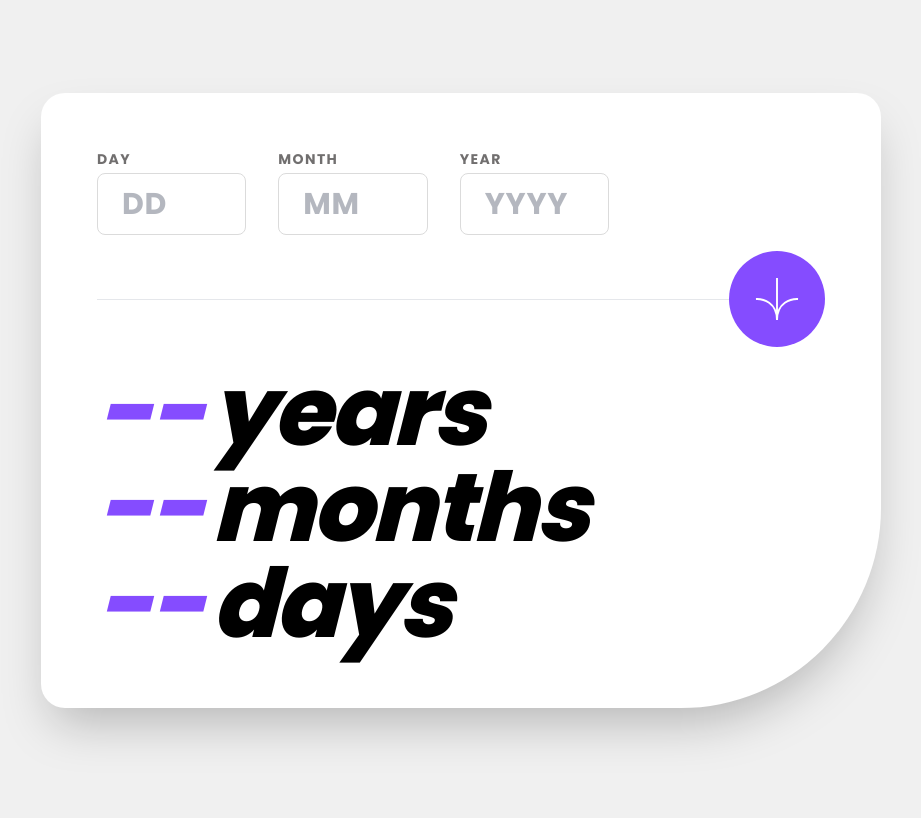
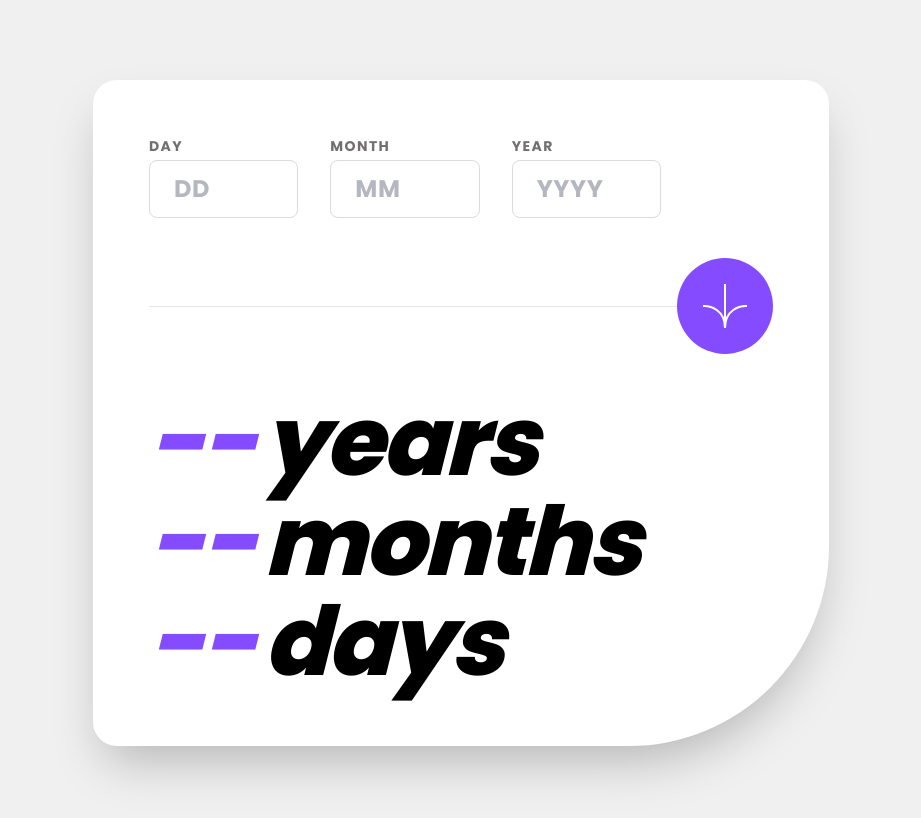
Before and after one commit to arpit8392/fem-challenge-17-age-calculator-app, a Next.js app: page / in a window 1280 px wide. Shown: the top 818 px of the page, without its empty margins (179-1100 px from the left). Built offline with nearby package versions, Linux system fonts and the light colour scheme.

Commit message:
Accessibility Fixes

```diff
--- a/app/globals.css
+++ b/app/globals.css
@@ -3,7 +3,7 @@
 @tailwind utilities;
 
 .input-field {
-	@apply block w-2/3 min-w-fit rounded-lg border px-4 py-3 text-xl font-bold tracking-wide caret-purple placeholder:uppercase placeholder:opacity-50 focus:border-none focus:outline-none focus:ring-1 md:px-6 md:text-3xl;
+	@apply block rounded-lg border px-4 py-3 text-base font-bold tracking-wide caret-purple placeholder:uppercase placeholder:opacity-50 focus:border-none focus:outline-none focus:ring-1 md:px-6 md:text-2xl;
 }
 
 .input-label {
--- a/app/layout.tsx
+++ b/app/layout.tsx
@@ -18,8 +18,11 @@ export default function RootLayout({
 	children: React.ReactNode
 }) {
 	return (
-		<html lang='en'>
-			<body className={`${poppins.className} bg-offWhite`}>{children}</body>
+		<html lang='en' className='bg-offWhite'>
+			<body
+				className={`${poppins.className} max-w-3xl overflow-hidden px-4 py-20 md:mx-auto`}>
+				{children}
+			</body>
 		</html>
 	)
 }
--- a/app/page.tsx
+++ b/app/page.tsx
@@ -19,11 +19,9 @@ export default function Home() {
 	}
 
 	return (
-		<main className='px-4 py-20 md:grid md:min-h-screen md:place-content-center'>
-			<section className='flex flex-col gap-8 rounded-3xl rounded-br-[100px] bg-white px-6 py-12 shadow-2xl md:w-[840px] md:rounded-br-[200px] md:p-14'>
-				<Form handler={submitHandler} />
-				<AgeData results={age} />
-			</section>
+		<main className='flex flex-col gap-8 rounded-3xl rounded-br-[100px] bg-white px-6 py-12 shadow-2xl md:rounded-br-[200px] md:p-14'>
+			<Form handler={submitHandler} />
+			<AgeData results={age} />
 		</main>
 	)
 }
--- a/components/AgeData.tsx
+++ b/components/AgeData.tsx
@@ -4,14 +4,16 @@ type ResultProps = {
 
 const AgeData = ({ results }: ResultProps) => {
 	return (
-		<div className='text-6xl font-extrabold italic tracking-tight md:text-8xl'>
-			<p className='flex flex-row gap-x-2'>
+		<div
+			className='flex flex-col flex-wrap gap-1 text-4xl font-extrabold italic tracking-tight md:text-8xl'
+			aria-live='polite'>
+			<p className='flex flex-row gap-2'>
 				<span className='text-purple'>{results?.years ?? '--'} </span>years
 			</p>
-			<p className='flex flex-row gap-x-2'>
+			<p className='flex flex-row gap-2'>
 				<span className='text-purple'>{results?.months ?? '--'} </span> months
 			</p>
-			<p className='flex flex-row gap-x-2'>
+			<p className='flex flex-row gap-2'>
 				<span className='text-purple'>{results?.days ?? '--'} </span> days
 			</p>
 		</div>
--- a/components/Button.tsx
+++ b/components/Button.tsx
@@ -1,23 +1,11 @@
 import Image from 'next/image'
+import ArrowIcon from '@/public/images/icon-arrow.svg'
 
 const Button = () => {
 	return (
 		<button type='submit'>
 			<div className='flex h-16 w-16 items-center justify-center rounded-full bg-purple hover:bg-offBlack md:h-24 md:w-24'>
-				<Image
-					src={'/images/icon-arrow.svg'}
-					alt='Submit Button'
-					height={24}
-					width={24}
-					className='block md:hidden'
-				/>
-				<Image
-					src={'/images/icon-arrow.svg'}
-					alt='Submit Button'
-					height={44}
-					width={44}
-					className='hidden md:block'
-				/>
+				<Image src={ArrowIcon} alt='Calculate' className='h-6 w-auto md:h-11' />
 			</div>
 		</button>
 	)
--- a/components/Form.tsx
+++ b/components/Form.tsx
@@ -23,8 +23,9 @@ const Form = ({ handler }: Props) => {
 		<form
 			onSubmit={handleSubmit(handler)}
 			noValidate
-			className='flex max-w-full flex-col gap-8'>
-			<div className='grid max-w-sm grid-cols-3 gap-x-2 md:max-w-lg md:gap-x-8'>
+			className='flex min-w-fit flex-col flex-wrap gap-8'>
+			<fieldset className='grid grid-cols-3 gap-2 md:max-w-lg md:gap-8'>
+				<legend className='sr-only'>Input Birth Date</legend>
 				<InputField
 					name='day'
 					label='Day'
@@ -54,11 +55,11 @@ const Form = ({ handler }: Props) => {
 						{Object.values(errors)[0]?.message}
 					</p>
 				)}
-			</div>
+			</fieldset>
 
-			<div className='relative flex items-center py-4 md:py-8'>
+			<div className='relative flex items-center justify-center py-2 md:justify-end '>
 				<hr className='w-full' />
-				<div className='absolute right-1/2 md:right-0'>
+				<div className='absolute md:relative md:left-auto md:top-auto md:translate-x-0 md:translate-y-0'>
 					<Button />
 				</div>
 			</div>
--- a/components/InputField.tsx
+++ b/components/InputField.tsx
@@ -30,7 +30,7 @@ const InputField = ({
 				type={type}
 				id={name}
 				aria-invalid={error ? 'true' : 'false'}
-				autoComplete='off'
+				autoComplete={`bday-${name}`}
 				{...register(name)}
 				className={`input-field ${
 					error
```
